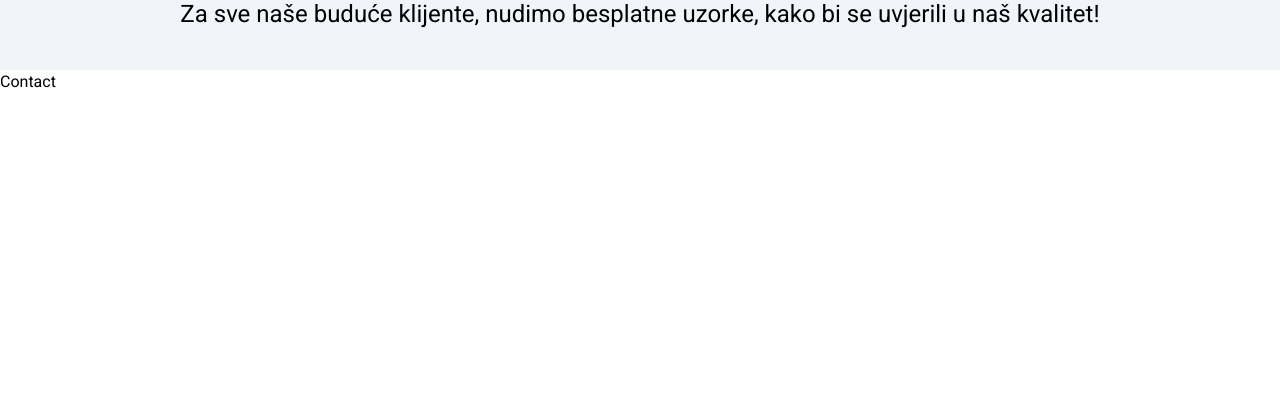
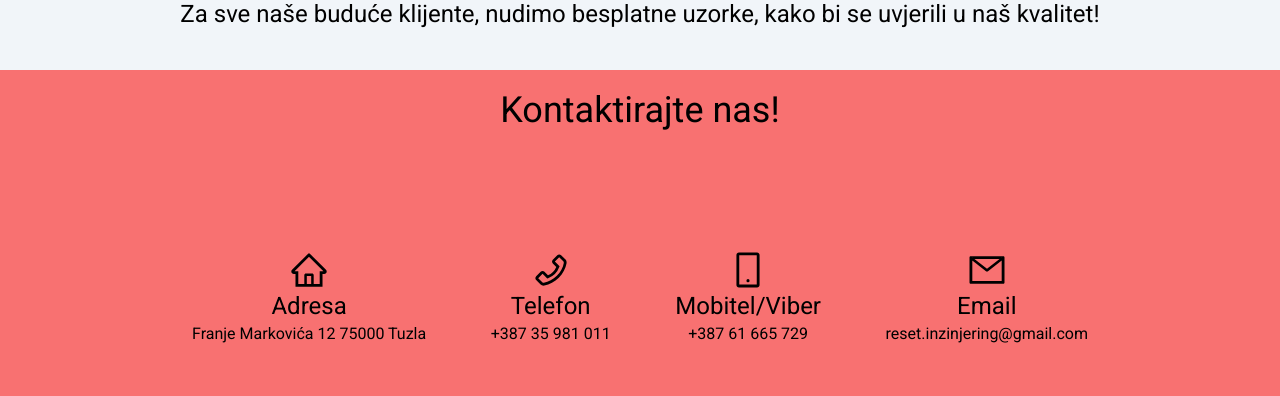
Before and after one commit to DenisKantic/RESET_ENGINEERING_WEBSITE, a React (Create React App) app: page / in a window 1280 px wide. Shown: the part 3478-3874 px from the top of the page. Built offline with nearby package versions, Linux system fonts and the light colour scheme; the HTML template or start-up script is replaced by a standard one.

Commit message:
making contact us page, pushing to continue for later

```diff
--- a/src/components/Contact.jsx
+++ b/src/components/Contact.jsx
@@ -1,8 +1,42 @@
 import React from 'react'
+import {AiOutlineHome,AiOutlinePhone,AiOutlineMail,AiOutlineMobile} from 'react-icons/ai'
 
 const Contact = () => {
   return (
-    <div id='contact' className='h-screen'>Contact</div>
+    <div className='w-full min-h-[70vh] bg-red-400 overflow-hidden' id="contact">
+      <h1 className='text-4xl text-center p-5'>Kontaktirajte nas!</h1>
+    <div className='flex w-[70%] justify-between mx-auto items-center mt-[100px]'>
+      {/* item1 */}
+      <div className='flex flex-col justify-center items-center'>
+      <AiOutlineHome size={40}/>
+      <h1 className='text-2xl'>Adresa</h1>
+      <p>Franje Markovića 12 75000 Tuzla</p>
+      </div>
+
+      {/* item2 */}
+      <div className='flex flex-col justify-center items-center'>
+      <AiOutlinePhone size={40}/>
+      <h1 className='text-2xl'>Telefon</h1>
+      <p>+387 35 981 011</p>
+      </div>
+
+      <div className='flex flex-col justify-center items-center'>
+      <AiOutlineMobile size={40}/>
+      <h1 className='text-2xl'>Mobitel/Viber</h1>
+      <p>+387 61 665 729</p>
+      </div>
+
+      {/* item3 */}
+      <div className='flex flex-col justify-center items-center'>
+      <AiOutlineMail size={40}/>
+      <h1 className='text-2xl'>Email</h1>
+      <p>reset.inzinjering@gmail.com</p>
+      </div>
+
+
+      </div>
+
+      </div>
   )
 }
 
```
